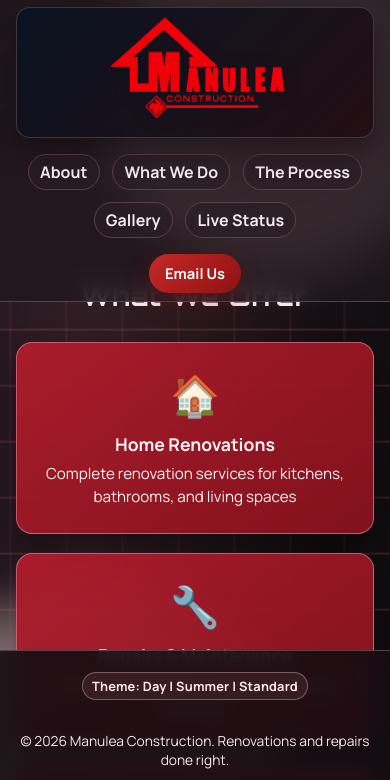
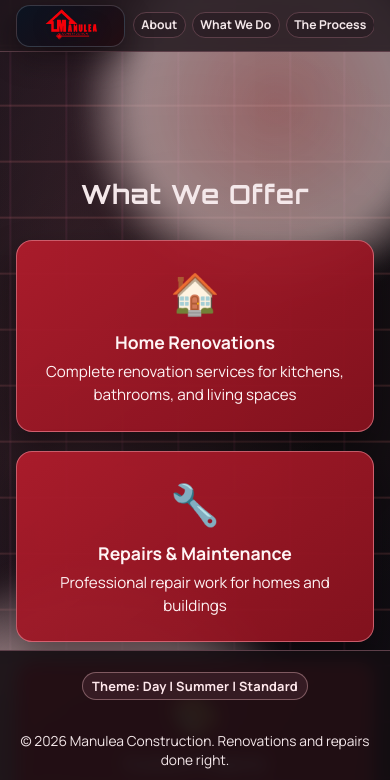
Before and after one commit to otago-star/ManuleaConstruction, a website built with Vite: page index.html in a window 390 px wide. Shown: the top 780 px of the page. Built offline with nearby package versions, Linux system fonts and the light colour scheme.

Commit message:
Changed clunky top area

```diff
--- a/styles.css
+++ b/styles.css
@@ -1102,13 +1102,27 @@ body.holiday-halloween {
 
 @media (max-width: 640px) {
   .nav-links {
-    justify-content: center;
-    flex-wrap: wrap;
+    justify-content: flex-start;
+    flex-wrap: nowrap;
+    gap: 0.35rem;
+    max-width: 62vw;
+    overflow-x: auto;
+    overflow-y: hidden;
+    white-space: nowrap;
+    padding-bottom: 2px;
+    scrollbar-width: thin;
   }
 
   .brand {
-    width: 100%;
+    width: auto;
     justify-content: center;
+    margin: 0;
+    padding: 0.2rem 0.45rem;
+  }
+
+  .nav-links a {
+    padding: 0.22rem 0.48rem;
+    font-size: 0.76rem;
   }
 
   .before-after-pair {
@@ -1116,8 +1130,8 @@ body.holiday-halloween {
   }
 
   .brand-logo {
-    width: min(96vw, 680px);
-    max-height: 120px;
+    width: min(40vw, 240px);
+    max-height: 56px;
   }
 
   .showcase-logo {
@@ -1130,9 +1144,17 @@ body.holiday-halloween {
   }
 
   .nav-wrap {
-    flex-direction: column;
+    flex-direction: row;
     align-items: center;
-    text-align: center;
+    justify-content: center;
+    text-align: left;
+    flex-wrap: nowrap;
+    gap: 0.45rem;
+    padding: 0.3rem 0;
+  }
+
+  .nav-cta {
+    display: none;
   }
 
   .hero {
@@ -1173,7 +1195,7 @@ body.holiday-halloween {
   }
 
   body {
-    padding-top: 220px;
+    padding-top: 118px;
     padding-bottom: 126px;
   }
 }
```
